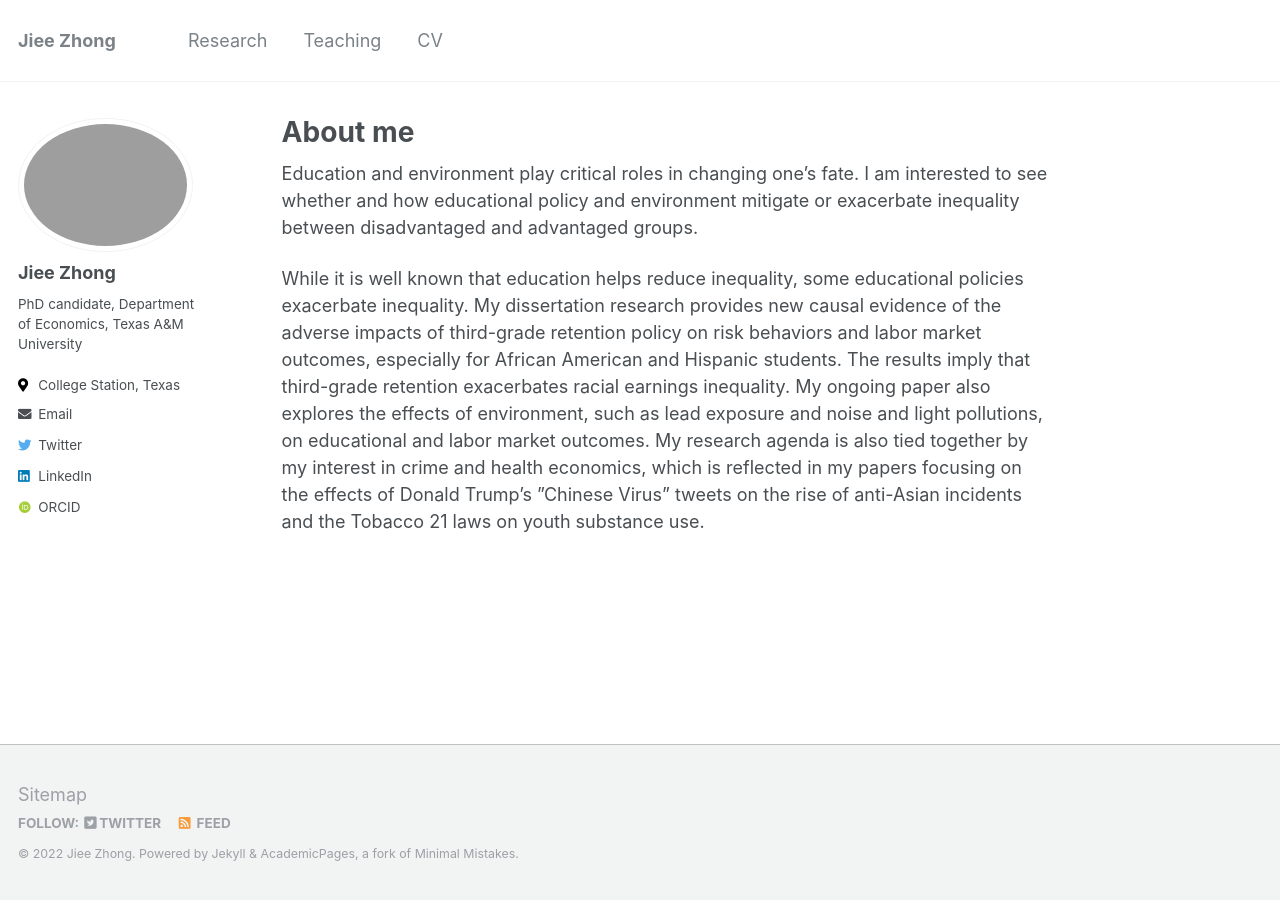
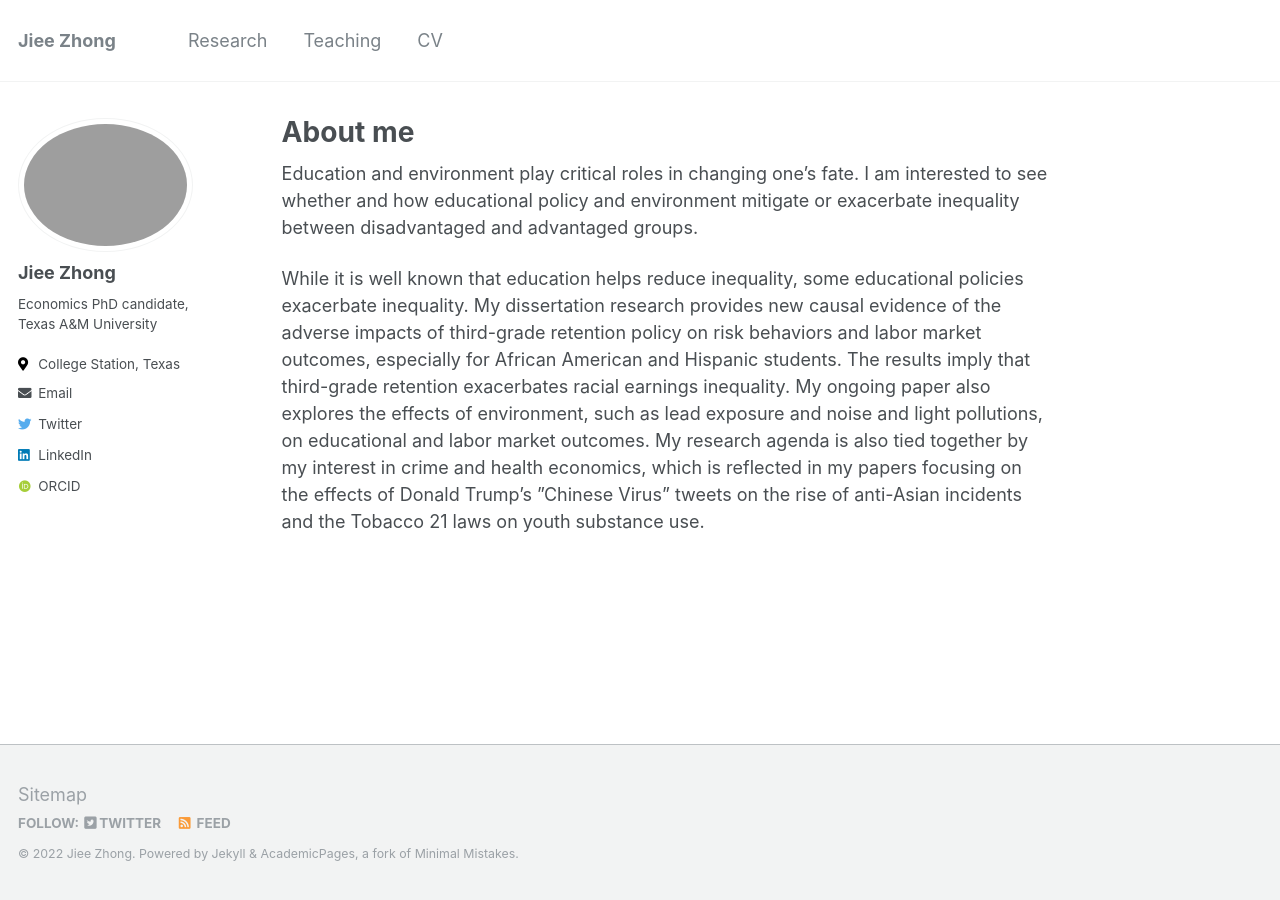
Before and after one commit to jieezhong/jieezhong.github.io, a Jekyll site: the page built from _pages/about.md, in a window 1280 px wide. Built offline with Jekyll 4.4.1, drawn with Linux system fonts in a browser that asks for light colours; some web fonts are replaced.

Commit message:
Update _config.yml

```diff
--- a/_config.yml
+++ b/_config.yml
@@ -84,7 +84,7 @@ analytics:
 author:
   name             : "Jiee Zhong"
   avatar           : "jiee_phd4.png"
-  bio              : "PhD candidate, Department of Economics, Texas A&M University"
+  bio              : "Economics PhD candidate, Texas A&M University"
   location         : "College Station, Texas"
   employer         :
   pubmed           :
```
